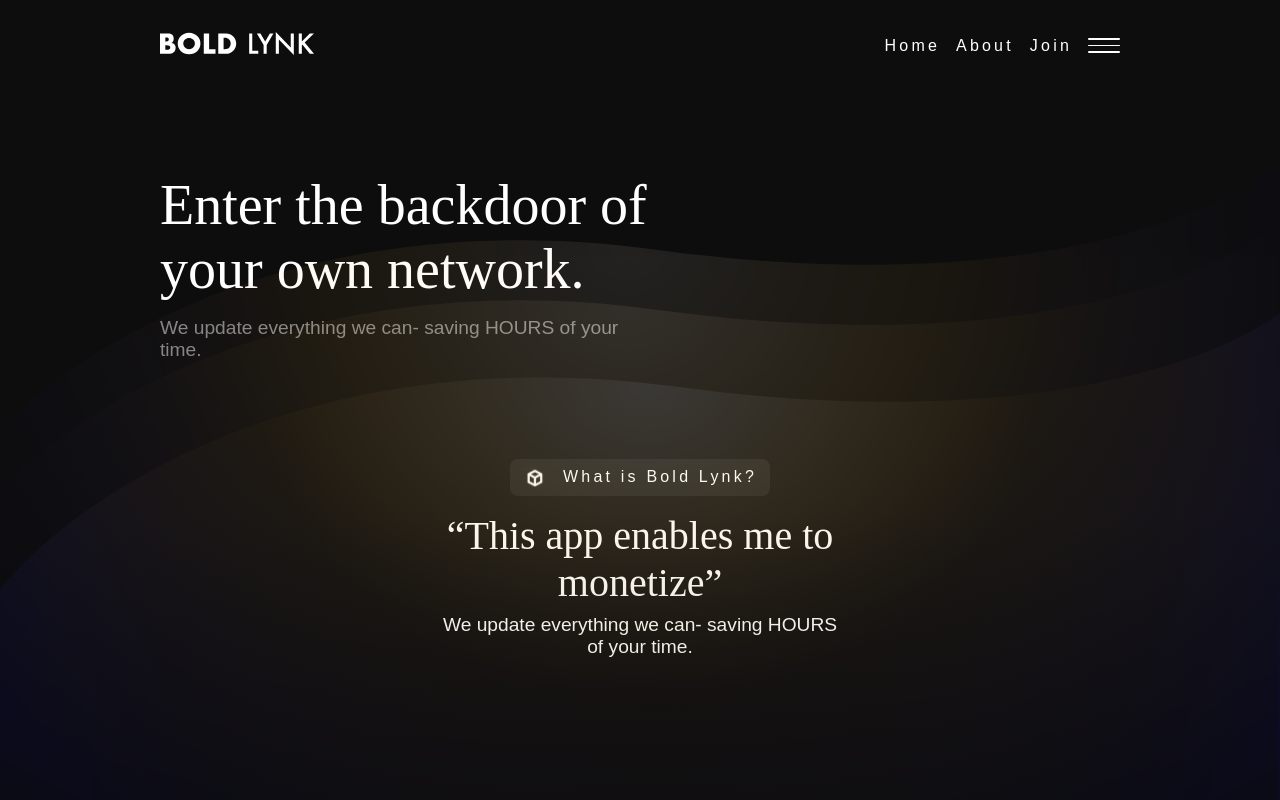
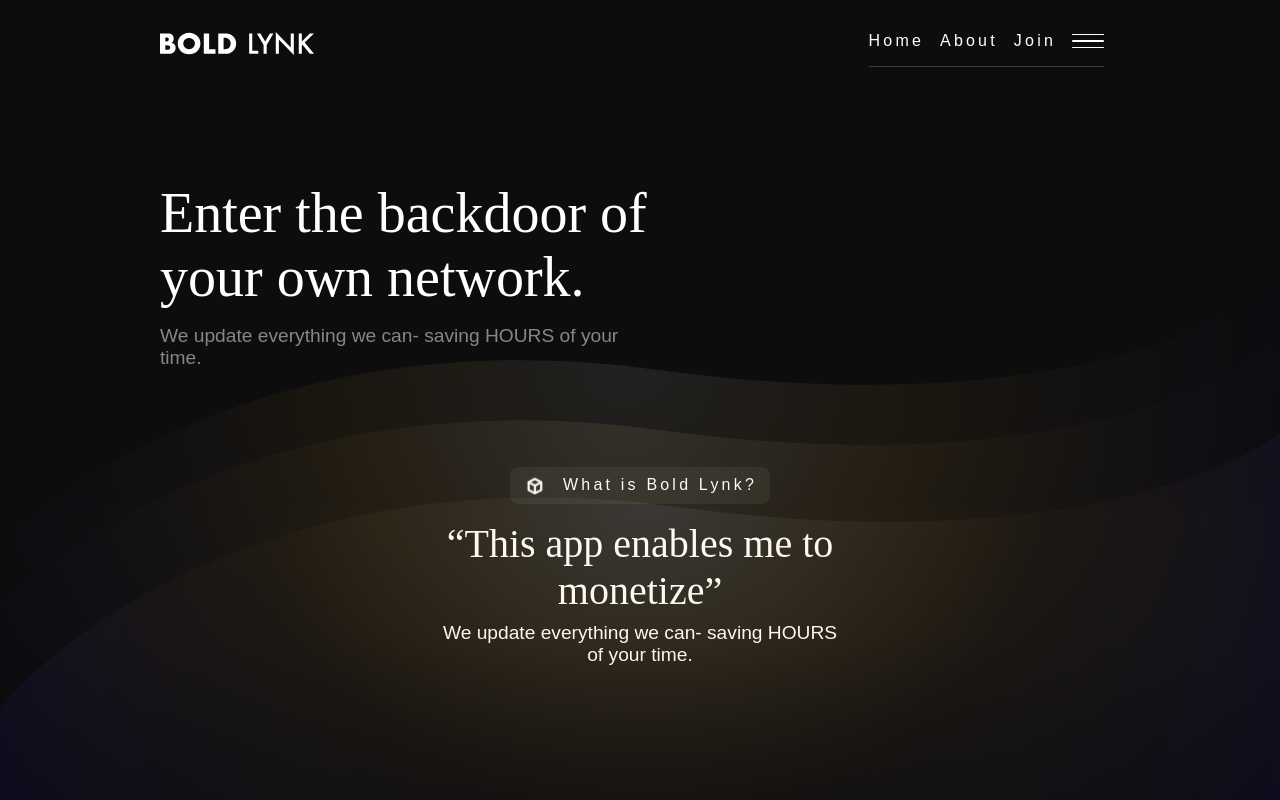
Before and after one commit to viralistic/BOLDLYNK, a Next.js app: page / in a window 1280 px wide. Shown: the top 800 px of the page. Built offline with nearby package versions, Linux system fonts and the light colour scheme.

Commit message:
added border bottom to links

```diff
--- a/src/components/Header/Header.jsx
+++ b/src/components/Header/Header.jsx
@@ -17,12 +17,12 @@ export default function Header() {
         <Link href="/" className={styles.nav__link}>
           Join
         </Link>
+        <button className={styles.hamburger}>
+          <span className={styles.hamburger__line} />
+          <span className={styles.hamburger__line} />
+          <span className={styles.hamburger__line} />
+        </button>
       </nav>
-      <button className={styles.hamburger}>
-        <span className={styles.hamburger__line} />
-        <span className={styles.hamburger__line} />
-        <span className={styles.hamburger__line} />
-      </button>
     </header>
   );
 }
--- a/src/components/Header/Header.module.css
+++ b/src/components/Header/Header.module.css
@@ -9,6 +9,7 @@
 
 .header__logo {
     font-size: 1.5rem;
+    padding-bottom: 1rem;
 }
 
 .hamburger {
@@ -16,7 +17,7 @@
     position: relative;
     z-index: 1;
     cursor: pointer;
-    z-index: 30
+    z-index: 30;
 }
 
 .hamburger.active .hamburger__line:nth-child(1) {
@@ -53,9 +54,14 @@
 }
 
 .nav {
-    display: none;
     margin-left: auto;
     margin-right: 1rem;
+    border-bottom: 1px 0.2;
+    padding-bottom: 1rem;
+}
+
+.nav__link {
+    display: none;
 }
 
 .nav.active {
@@ -89,27 +95,8 @@
     letter-spacing: .2rem;
 }
 
-.nav__link::after {
-    content: '';
-    position: absolute;
-    width: 100%;
-    transform: scaleX(0);
-    height: 2px;
-    bottom: 0;
-    left: 0;
-    background-color: var(--color-white);
-    transform-origin: bottom right;
-    transition: transform 0.25s ease-out;
-}
-
-.nav__link:hover::after {
-    transform: scaleX(1);
-    transform-origin: bottom left;
-}
-
 @media(min-width: 55rem) {
     .header {
-        /* padding: 2rem 1rem; */
         padding: 2rem 0;
     }
 
@@ -120,6 +107,11 @@
         align-items: center;
         gap: 1rem;
         position: relative;
-        height: auto
+        height: auto;
+        border-bottom: 1px solid rgba(255, 255, 255, 0.2);
+    }
+
+    .nav__link {
+        display: block;
     }
 }
--- a/src/components/Hero/Hero.module.css
+++ b/src/components/Hero/Hero.module.css
@@ -28,7 +28,7 @@
     background-position: top;
     overflow: hidden;
     position: absolute;
-    bottom: -20%;
+    bottom: -35%;
     left: 0;
     width: 100%;
     height: 100%;
```
